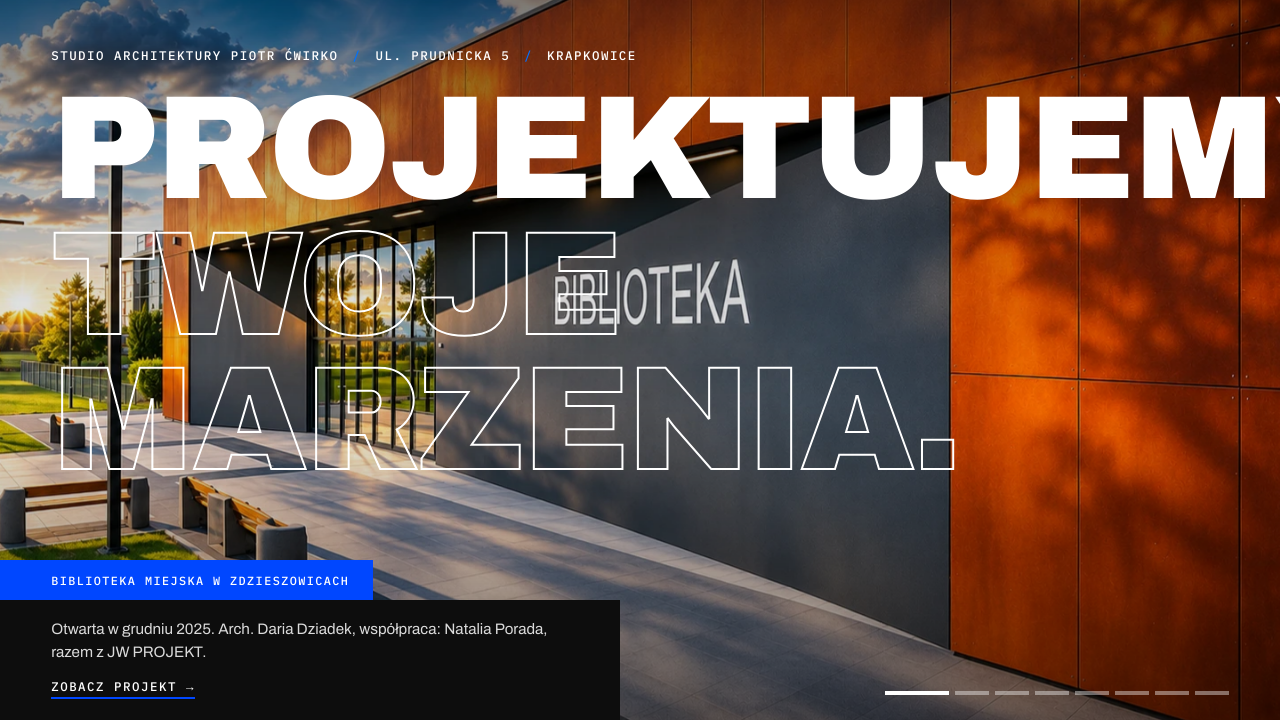
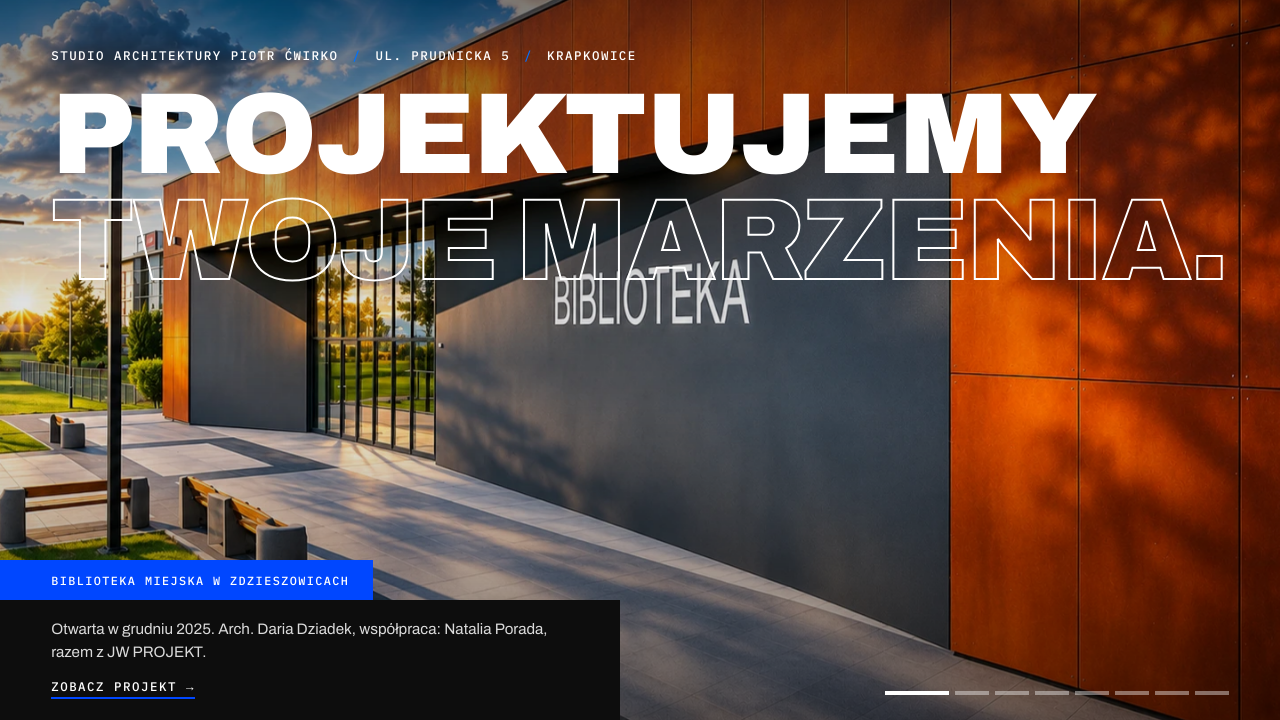
Before and after one commit to wojas3d/studio-architektury, a plain HTML site: page wersja-b.html in a window 1280 px wide. Shown: the part 77-797 px from the top of the page. Drawn offline with Linux system fonts and the light colour scheme.

Commit message:
Wersja B: mniejsze motto w hero, nie nachodzi na opis zdjęcia
Co-Authored-By: Claude Opus 5.5 <noreply@anthropic.com>
Claude-Session: https://claude.ai/code/session_01VD6sq66G7YzFDa6T8FWem9

```diff
--- a/style-b.css
+++ b/style-b.css
@@ -90,10 +90,10 @@ p { margin: 0 0 1em; max-width: 64ch; }
 .hero-kicker span { color: var(--accent); padding: 0 .4em; filter: brightness(1.6); }
 .hero h1 {
   font-weight: 900; font-stretch: 62%; text-transform: uppercase;
-  font-size: clamp(3.6rem, 11.5vw, 11rem); line-height: .92; letter-spacing: -.012em;
-  max-width: 14ch;
+  /* rozmiar zależy też od wysokości okna, żeby napis nie nachodził na opis zdjęcia */
+  font-size: clamp(3rem, min(9vw, calc((100vh - 480px) / 1.9)), 10rem); line-height: .92; letter-spacing: -.012em;
 }
-.hero h1 span { display: inline; }
+.hero h1 span { display: block; }
 .hero h1 .out { color: transparent; -webkit-text-stroke: 2px var(--white); }
 
 .hero-caps { position: absolute; left: 0; bottom: 0; z-index: 2; width: min(620px, 100%); height: 0; }
--- a/wersja-b.html
+++ b/wersja-b.html
@@ -10,7 +10,7 @@
 <link rel="preconnect" href="https://fonts.gstatic.com" crossorigin>
 <link href="https://fonts.googleapis.com/css2?family=Archivo:wdth,wght@62..125,400..900&family=IBM+Plex+Mono:wght@400;500&display=swap" rel="stylesheet">
 <link rel="icon" type="image/png" href="assets/favicon.png">
-<link rel="stylesheet" href="style-b.css?v=2">
+<link rel="stylesheet" href="style-b.css?v=3">
 </head>
 <body>
 
```
